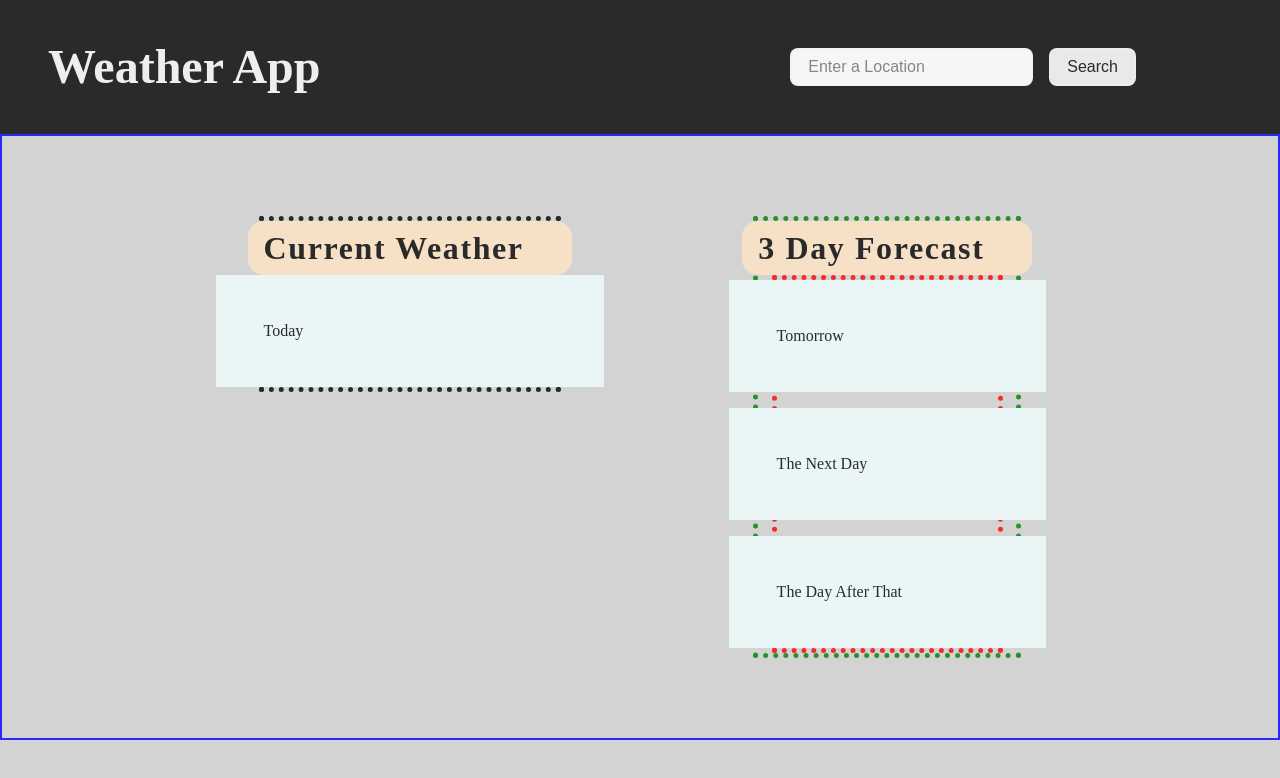
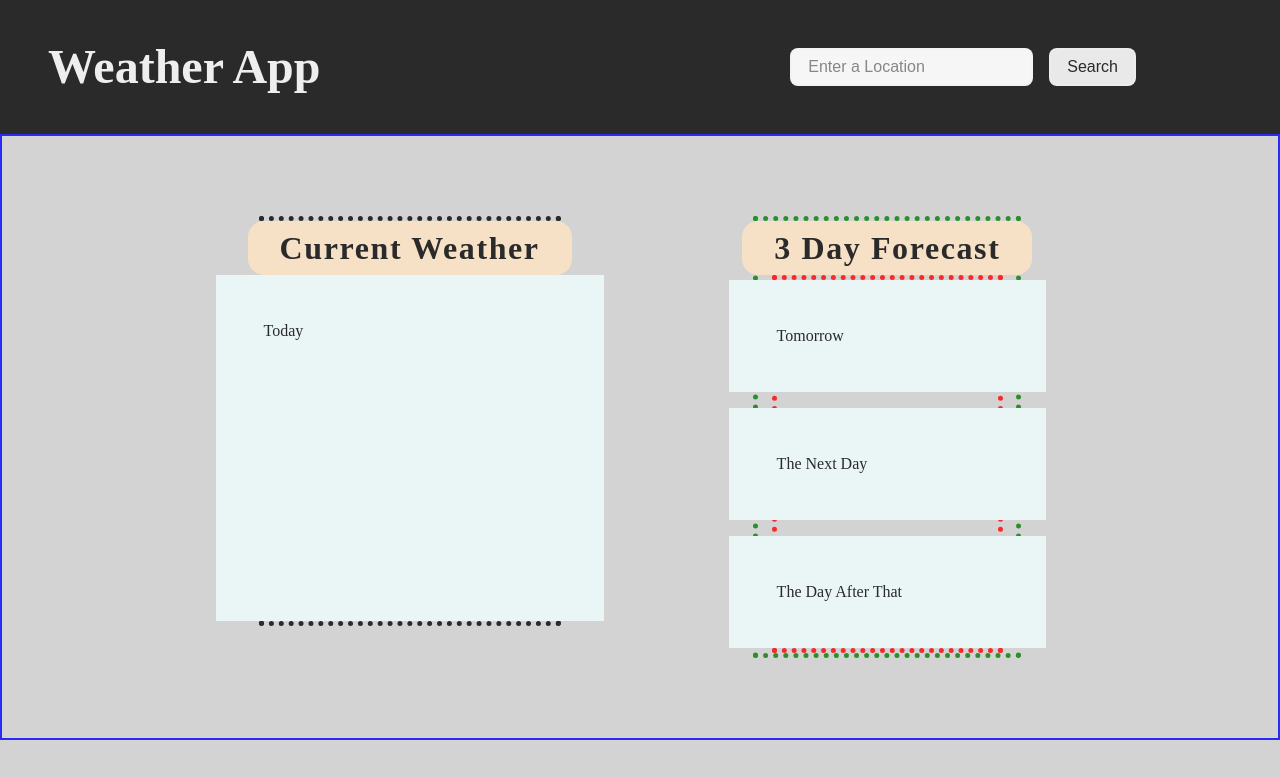
Before and after one commit to JustWaveThings/weather_app, a website built with webpack: page src/index.html in a window 1280 px wide. Built offline with nearby package versions, Linux system fonts and the light colour scheme; no server answers; some icons are missing.

Commit message:
Updated general page layout

```diff
--- a/src/style.css
+++ b/src/style.css
@@ -33,6 +33,7 @@ body {
 	border-radius: 1rem;
 	color: black;
 	width: 100%;
+	text-align: center;
 }
 
 .current-weather-section {
@@ -41,6 +42,8 @@ body {
 	justify-content: center;
 	align-items: center;
 	border: dotted 5px black;
+	height: 50vh;
+
 
 }
 
@@ -67,6 +70,10 @@ body {
 	flex-direction: column;
 	background-color: azure;
 	width: 100%;
+}
+
+.current-weather-card{
+	flex-grow: 1;
 }
 
 .container {
```
